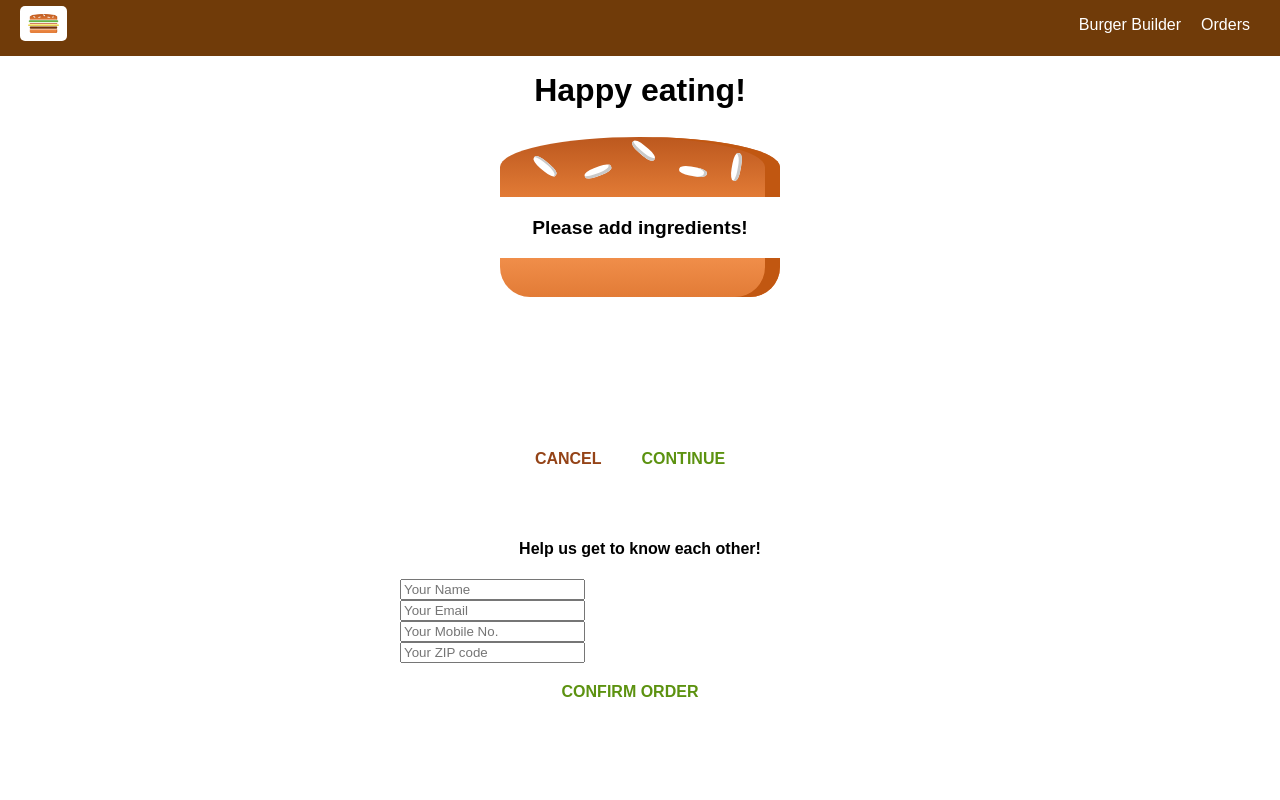
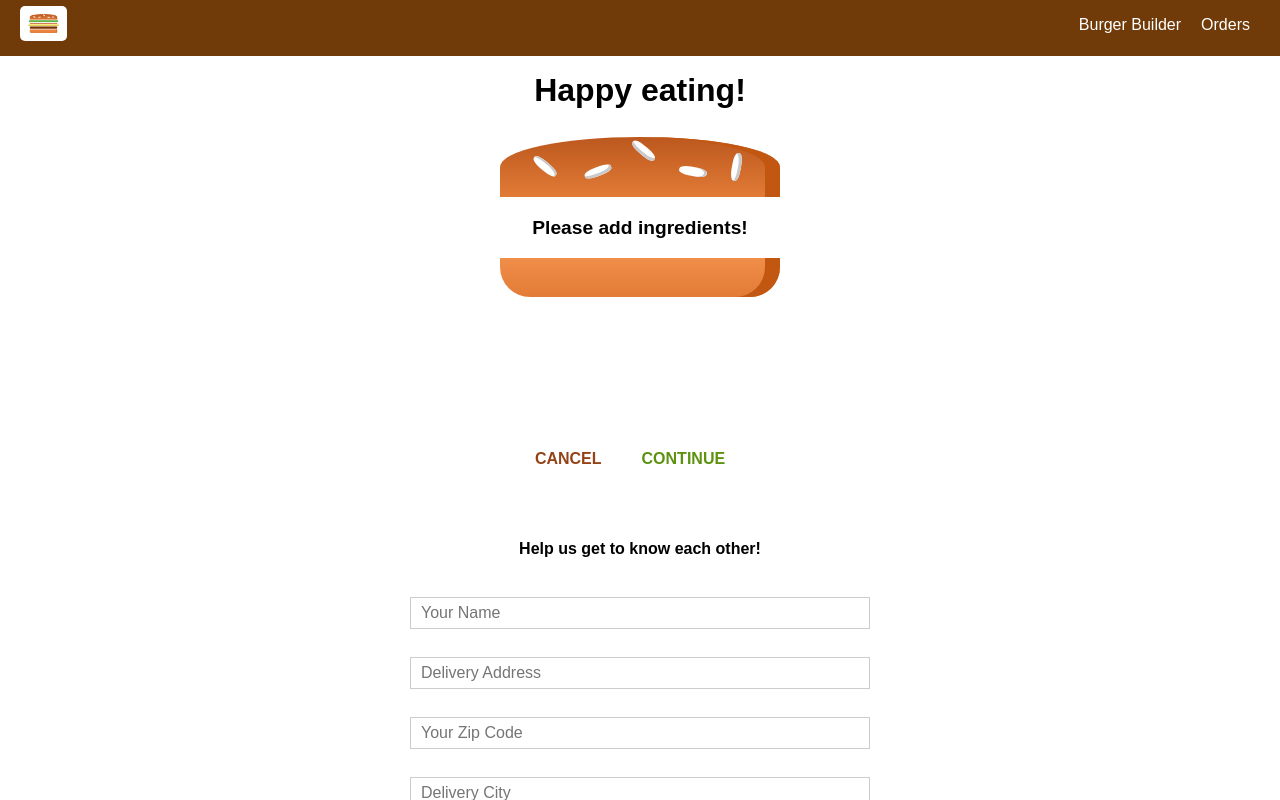
Before and after one commit to shashrgowda/burger-builder, a React (Create React App) app: page /checkout in a window 1280 px wide. Both pictures are taken after a click on the button "CONTINUE". Shown: the top 800 px of the page. Built offline with nearby package versions, Linux system fonts and the light colour scheme.

Commit message:
Posting form data to firebase

```diff
--- /dev/null
+++ b/src/components/UI/Forms/Input.js
@@ -0,0 +1,63 @@
+import React from "react";
+import classes from "./Input.module.css";
+
+const input = (props) => {
+  let inputEle = null;
+  switch (props.elementType) {
+    case "input":
+      inputEle = (
+        <input
+          className={classes.InputEle}
+          {...props.elementConfig}
+          value={props.value}
+          onChange={props.changed}
+        />
+      );
+      break;
+    case "textarea":
+      inputEle = (
+        <textarea
+          className={classes.InputEle}
+          {...props.elementConfig}
+          value={props.value}
+          onChange={props.changed}
+        />
+      );
+      break;
+    case "select":
+      inputEle = (
+        <select
+          className={classes.InputEle}
+          value={props.value}
+          onChange={props.changed}
+        >
+          {props.elementConfig.options.map((opt) => {
+            return (
+              <option key={opt.value} value={opt.value}>
+                {opt.display}
+              </option>
+            );
+          })}
+        </select>
+      );
+      break;
+
+    default:
+      inputEle = (
+        <input
+          className={classes.InputEle}
+          {...props.elementConfig}
+          value={props.value}
+          onChange={props.changed}
+        />
+      );
+  }
+  return (
+    <div className={classes.Input}>
+      <label className={classes.Label}>{props.label}</label>
+      {inputEle}
+    </div>
+  );
+};
+
+export default input;
--- /dev/null
+++ b/src/components/UI/Forms/Input.module.css
@@ -0,0 +1,27 @@
+.Input {
+  width: 100%;
+  padding: 10px;
+  box-sizing: border-box;
+}
+
+.Label {
+  font-weight: bold;
+  display: block;
+  margin-bottom: 8px;
+}
+
+.InputEle {
+  outline: none;
+  border: 1px solid #ccc;
+  background-color: white;
+  font: inherit;
+  padding: 6px 10px;
+  display: block;
+  width: 100%;
+  box-sizing: border-box;
+}
+
+.InputEle:focus {
+  outline: none;
+  background-color: #ccc;
+}
--- a/src/containers/Checkout/Contact/ContactData.js
+++ b/src/containers/Checkout/Contact/ContactData.js
@@ -4,33 +4,85 @@ import Axios from "../../../axios-order";
 import Button from "../../../components/UI/Button/Button";
 import classes from "./ContactData.module.css";
 import Spinner from "../../../components/UI/Spinner/Spinner";
+import Input from "../../../components/UI/Forms/Input";
 
 class ContactData extends Component {
   state = {
-    name: "",
-    email: "",
-    mobile: "",
-    zipCode: "",
+    orderForm: {
+      name: {
+        elementType: "input",
+        elementConfig: {
+          type: "text",
+          placeholder: "Your Name",
+        },
+        value: "",
+      },
+      address: {
+        elementType: "input",
+        elementConfig: {
+          type: "text",
+          placeholder: "Delivery Address",
+        },
+        value: "",
+      },
+      zipCode: {
+        elementType: "input",
+        elementConfig: {
+          type: "text",
+          placeholder: "Your Zip Code",
+        },
+        value: "",
+      },
+      city: {
+        elementType: "input",
+        elementConfig: {
+          type: "text",
+          placeholder: "Delivery City",
+        },
+        value: "",
+      },
+      email: {
+        elementType: "input",
+        elementConfig: {
+          type: "email",
+          placeholder: "Your email",
+        },
+        value: "",
+      },
+      mobile: {
+        elementType: "input",
+        elementConfig: {
+          type: "text",
+          placeholder: "Your Contact No.",
+        },
+        value: "",
+      },
+      deliveryMethod: {
+        elementType: "select",
+        elementConfig: {
+          options: [
+            { value: "30 mins or free", display: "30 Mins or Free" },
+            { value: "asap", display: "ASAP" },
+          ],
+        },
+        value: "30 mins or free",
+      },
+    },
     loading: false,
   };
 
   orderHandler = (e) => {
     e.preventDefault();
-    console.log(this.props.ingredients);
+    // console.log(this.props.ingredients);
     this.setState({ loading: true });
+    const formData = {};
+    for (let eleType in this.state.orderForm) {
+      formData[eleType] = this.state.orderForm[eleType].value;
+    }
     const order = {
       ingredients: this.props.ingredients,
       price: this.props.price,
-      customer: {
-        name: "Shash",
-        address: {
-          street: "Bengaluru",
-          zipCode: "560010",
-          country: "India",
-        },
-        email: "shashankr6@gmail.com",
-      },
-      deliveryMethod: "prime",
+      userData: formData,
     };
     Axios.post("/orders.json", order)
       .then((res) => {
@@ -42,16 +94,42 @@ class ContactData extends Component {
       });
   };
 
+  inputEntered = (e, eleType) => {
+    const enteredForm = {
+      ...this.state.orderForm,
+    };
+
+    const updatedForm = { ...enteredForm[eleType] };
+
+    updatedForm.value = e.target.value;
+    enteredForm[eleType] = updatedForm;
+    this.setState({ orderForm: enteredForm });
+  };
+
   render() {
+    const formElements = [];
+    for (let key in this.state.orderForm) {
+      formElements.push({
+        id: key,
+        config: this.state.orderForm[key],
+      });
+    }
+    console.log(formElements);
+
     let form = (
-      <form>
-        <input type="text" name="name" placeholder="Your Name" />
-        <input type="email" name="email" placeholder="Your Email" />
-        <input type="number" name="mobile" placeholder="Your Mobile No." />
-        <input type="text" name="zip-code" placeholder="Your ZIP code" />
-        <Button btnType="Success" clicked={this.orderHandler}>
-          CONFIRM ORDER
-        </Button>
+      <form onSubmit={this.orderHandler}>
+        {formElements.map((ele) => {
+          return (
+            <Input
+              key={ele.id}
+              elementType={ele.config.elementType}
+              elementConfig={ele.config.elementConfig}
+              value={ele.config.value}
+              changed={(event) => this.inputEntered(event, ele.id)}
+            />
+          );
+        })}
+        <Button btnType="Success">CONFIRM ORDER</Button>
       </form>
     );
 
--- a/src/containers/Checkout/Contact/ContactData.module.css
+++ b/src/containers/Checkout/Contact/ContactData.module.css
@@ -7,10 +7,6 @@
   padding: 10px;
 }
 
-.ContactData input {
-  display: block;
-}
-
 @media (min-width: 600px) {
   .ContactData {
     width: 500px;
```
